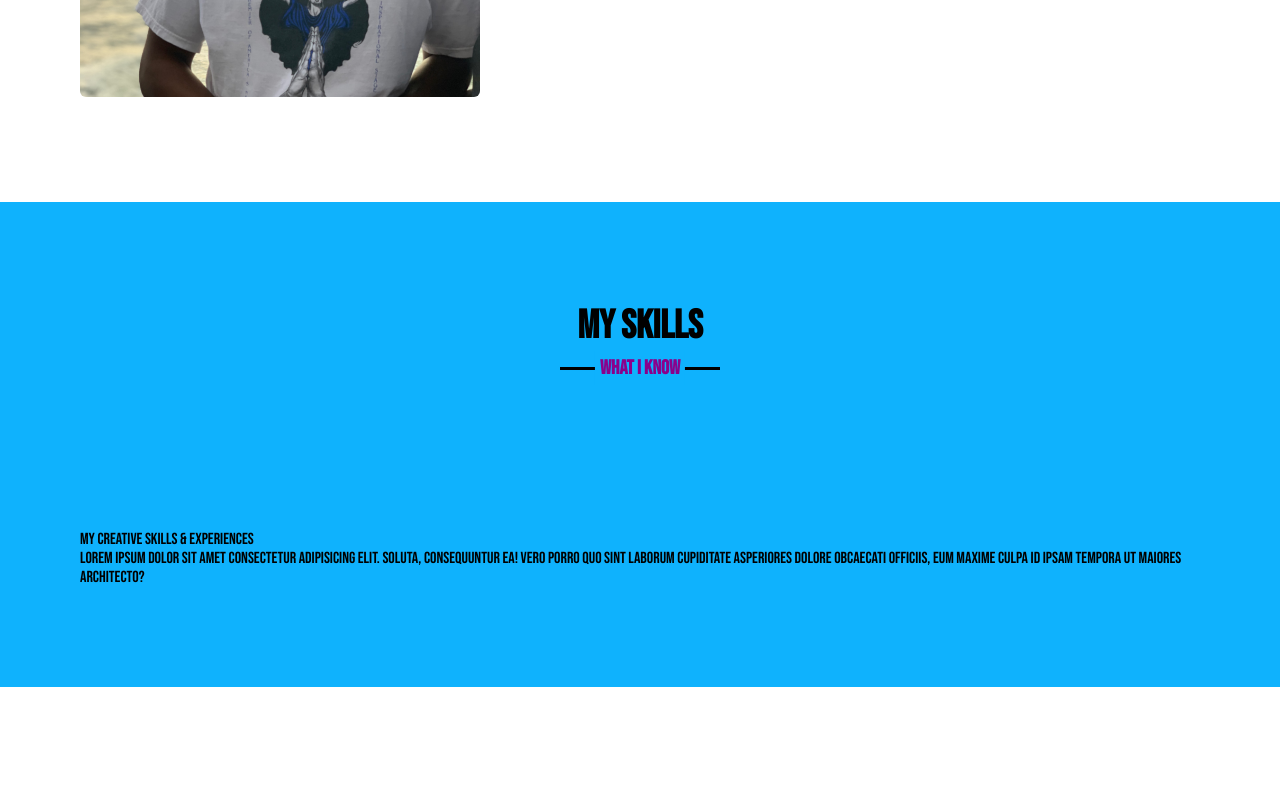
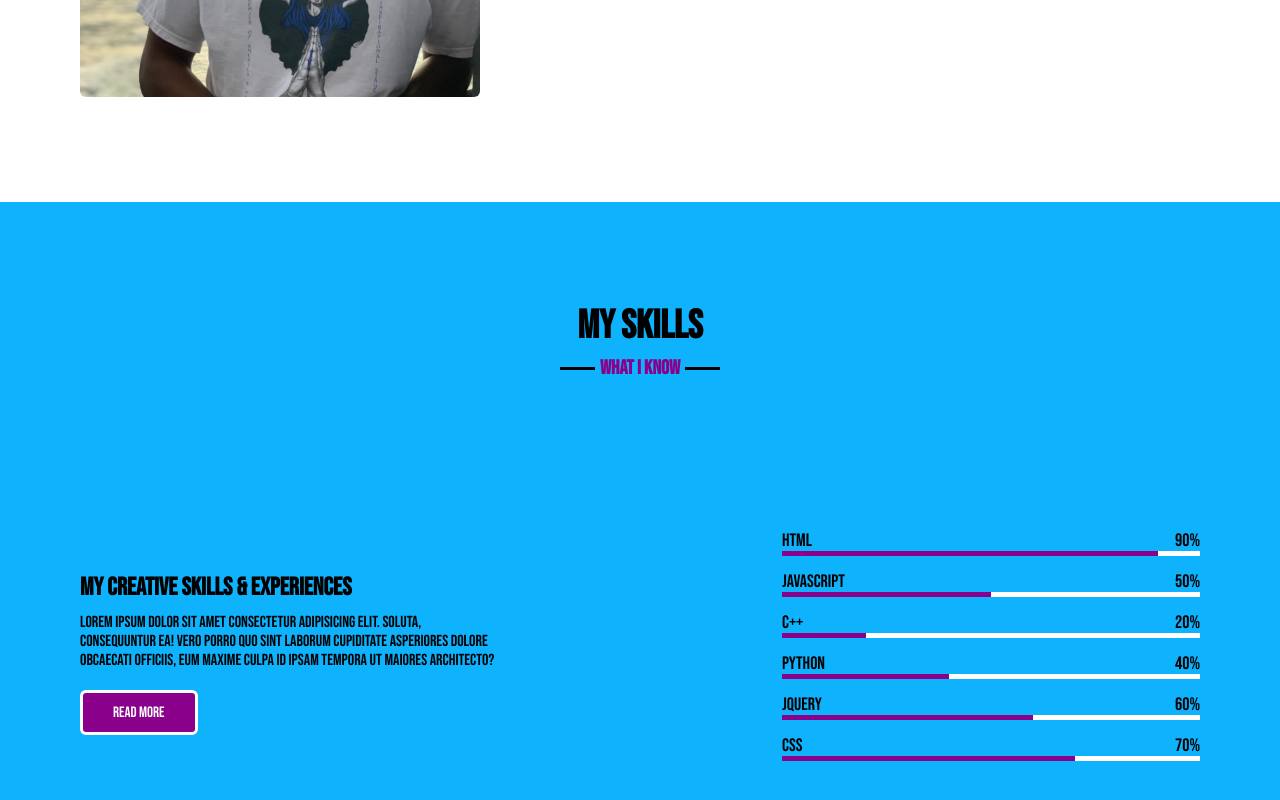
Before and after one commit to Obi815/Portfolio_project, a plain HTML site: page index.html in a window 1280 px wide. Shown: the part 1441-2241 px from the top of the page. Before the commit the page ends 2128 px from the top, so only its background shows below. Drawn offline with nearby package versions, Linux system fonts and the light colour scheme.

Commit message:
skills section is done and styled

```diff
--- a/css/style.css
+++ b/css/style.css
@@ -153,35 +153,7 @@ section .title::after{
 .about, .skills{
     font-family: "Bebas Neue",sans-serif;
 }
-section .title{
-    position: relative;
-    text-align: center;
-    font-size: 40px;
-    font-weight: 500px;
-    margin-bottom: 60px;
-    padding-bottom: 20px;
-    font-family: "Bebas Neue",sans-serif;
-}
-.section .title::before{
-    content: "";
-    position: absolute;
-    bottom: 0px;
-    left: 50%;
-    width: 160px;
-    height: 3px;
-    background: black;
-    transform: translate(-50%);
-}
-section .title::after{
-    position: absolute;
-    bottom: -15px;
-    left: 50%;
-    font-size: 20px;
-    color: darkmagenta;
-    padding: 5px;
-    background: white;
-    transform: translate(-50%);
-}
+
 .about .title::after{
     content: "Who Am I";
 }
@@ -242,8 +214,77 @@ section .title::after{
 .skills{
     background: rgb(15, 178, 253);
 }
-.skills .skills-content .column .text{
-    width: calc(50%-30px);
+.skills .skills-content .column{
+    width: calc(40% - 30px);
+}
+.skills .skills-content .left .text{
+    font-size: 25px;
+    font-weight: 600;
+    margin-bottom: 10px;
+}
+.skills .skills-content .right .bars{
+    margin-bottom: 15px;
+
+}
+.skills .skills-content .right .info{
+    display: flex;
+    align-items: center;
+    justify-content: space-between;
+}
+.skills .skills-content .right span{
+    font-weight: 500;
+    font-size: 18px;
+}
+.skills .skills-content .right .line{
+    height: 5px;
+    width: 100%;
+    background: white;
+    position: relative;
+}
+.skills .skills-content .right .line::before{
+    content: "";
+    position: absolute;
+    height: 100%;
+    left: 0;
+    top: 0;
+    background: darkmagenta;
+}
+.skills .skills-content .right .html::before{
+    width: 90%;
+}
+.skills .skills-content .right .css::before{
+    width: 70%;
+}
+.skills .skills-content .right .js::before{
+    width: 50%;
+}
+.skills .skills-content .right .pyt::before{
+    width: 40%;
+}
+.skills .skills-content .right .jqr::before{
+    width: 60%;
+}
+.skills .skills-content .right .cplus::before{
+    width: 20%;
+}
+
+/* Style Read More btn*/
+.skills .skills-content .column a{
+    display: inline-block;
+    background: darkmagenta;
+    color: white;
+    font-size: 15px;
+    padding: 10px 30px;
+    margin-top: 20px;
+    border-radius: 6px;
+    border: 3px solid white;
+    transition: all 0.3s ease;
+}
+.skills .skills-content .column a:hover{
+    color: white;
+    background: none;
+    border-radius: 2px;
+    border-color: darkmagenta;
 }
 
 
@@ -329,6 +370,10 @@ section .title::after{
     .about .about-content .right{
         flex: 100%;
     }
+    .skills .skills-content .column{
+        width: 100%;
+        margin-bottom: 35px;
+    }
 
 }
 @media (max-width: 690px){
@@ -345,4 +390,8 @@ section .title::after{
     .home .home-content a{
         font-size: 20px;
     }
+    .skills .skills-content .column{
+        width: 100%;
+        margin-bottom: 35px;
+    }
 }
--- a/index.html
+++ b/index.html
@@ -70,9 +70,52 @@
                 <div class="column left">
                     <div class="text"> My Creative Skills & Experiences</div>
                     <p>Lorem ipsum dolor sit amet consectetur adipisicing elit. Soluta, consequuntur ea! Vero porro quo sint laborum cupiditate asperiores dolore obcaecati officiis, eum maxime culpa id ipsam tempora ut maiores architecto?</p>
+                    <a href="#">Read More</a>
+
                 </div>
                 <div class="column right">
-
+                    <div class="bars">
+                        <div class="info">
+                            <span>HTML</span>
+                            <span>90%</span>
+                        </div>
+                        <div class="line html"></div>
+                    </div>
+                    <div class="bars">
+                        <div class="info">
+                            <span>Javascript</span>
+                            <span>50%</span>
+                        </div>
+                        <div class="line js"></div>
+                    </div>
+                    <div class="bars">
+                        <div class="info">
+                            <span>C++</span>
+                            <span>20%</span>
+                        </div>
+                        <div class="line cplus"></div>
+                    </div>
+                    <div class="bars">
+                        <div class="info">
+                            <span>Python</span>
+                            <span>40%</span>
+                        </div>
+                        <div class="line pyt"></div>
+                    </div>
+                    <div class="bars">
+                        <div class="info">
+                            <span>jquery</span>
+                            <span>60%</span>
+                        </div>
+                        <div class="line jqr"></div>
+                    </div>
+                    <div class="bars">
+                        <div class="info">
+                            <span>CSS</span>
+                            <span>70%</span>
+                        </div>
+                        <div class="line css"></div>
+                    </div>
                 </div>
             </div>
         </div>
```
